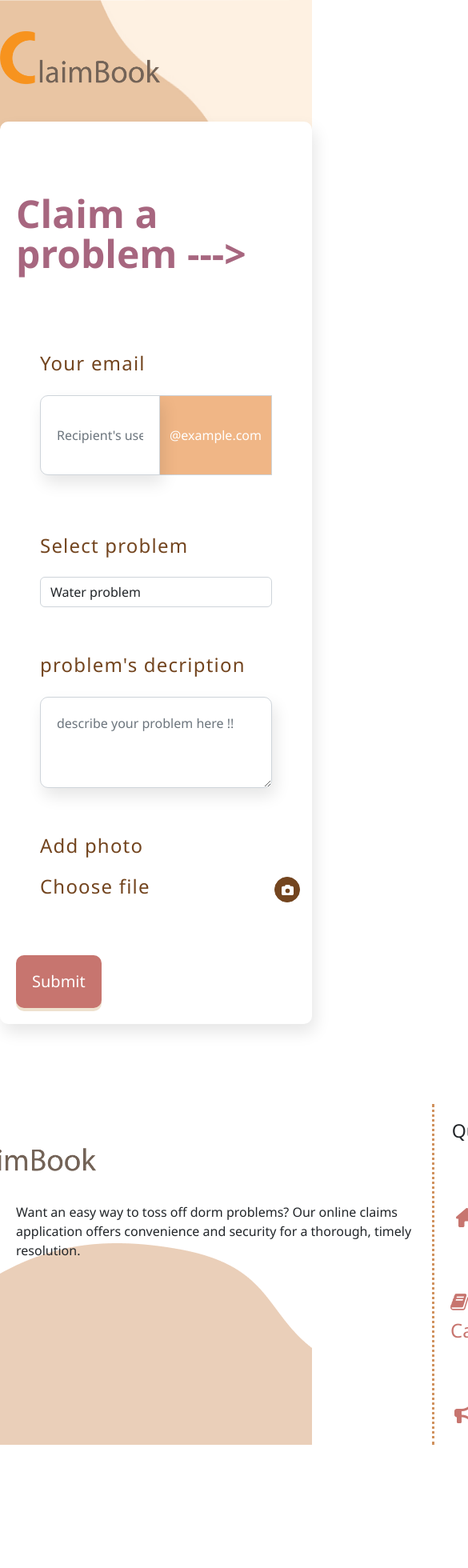
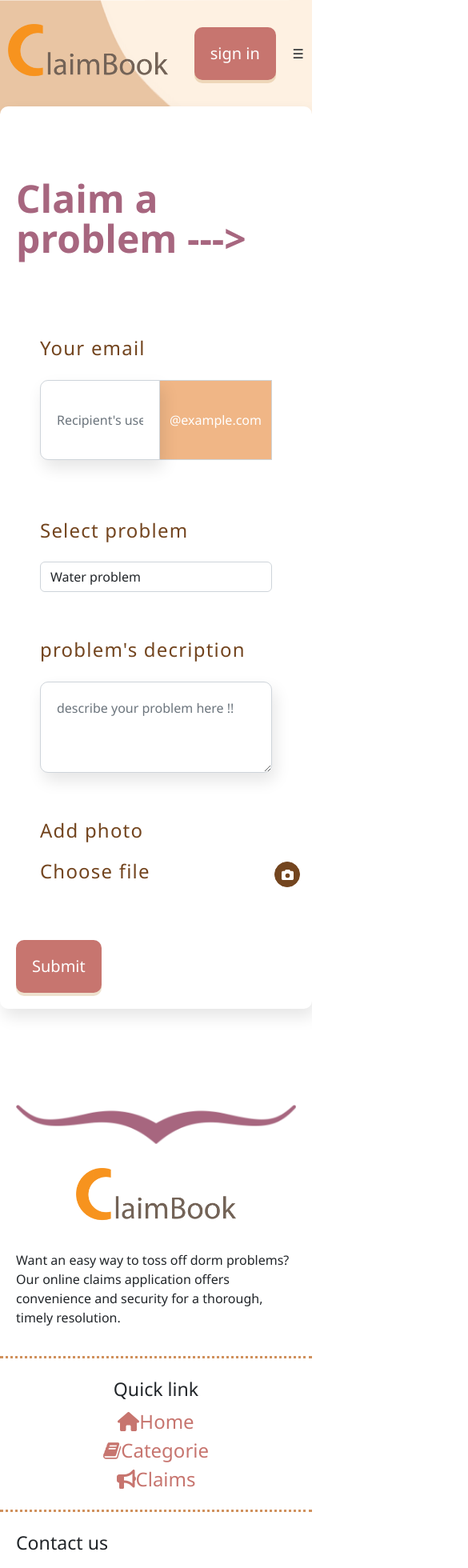
Before and after one commit to OssamaLouati/Claimbook-Project, an Angular app in the folder Angular_frontend/: page /addclaim in a window 390 px wide. Shown: the top 1960 px of the page at 80% size, 585 px wide, since content can reach past the window. Before the commit the page ends 1806 px from the top, so only its background shows below. Built offline with nearby package versions, Linux system fonts and the light colour scheme; a web font is replaced by a local one; what ng-image-slider would draw is missing.

Commit message:
responsable

```diff
--- a/Angular_frontend/src/app/component/footer/footer.component.css
+++ b/Angular_frontend/src/app/component/footer/footer.component.css
@@ -43,6 +43,7 @@
         }
     .div5 input , textarea{
         border:2px solid #D0915D;
+        background-color: transparent;
         border-top: 0px;
         border-left: 0px;
         border-right: 0px;
@@ -67,3 +68,32 @@
     margin-right: 500px;
     margin-bottom: 30px;
     }
+    .acolade
+    {
+        display: none;
+    }
+    @media only screen and (max-width: 600px) {
+        .parent {
+          display: flex;
+          flex-direction: column;
+          align-items: center;
+        }
+        .parent > div {
+            border-right: 0px;
+            border-bottom:3px dotted  #D0915D;
+            width: 100%;
+        }
+        .div1{
+            width: 300px;
+        }
+        img{
+            justify-self: center;
+            margin-right: 0;
+        }
+        .acolade{
+            display: block;
+            width: 100%;
+        }
+
+
+      }
--- a/Angular_frontend/src/app/component/footer/footer.component.html
+++ b/Angular_frontend/src/app/component/footer/footer.component.html
@@ -2,6 +2,7 @@
 
     <div class="parent">
         <div class="div1">
+            <img class="acolade" src="../../../assets/images/acolade.png" alt="">
           <img src="../../../assets/images/logo.png" alt="">
           <p>Want an easy way to toss off dorm problems? Our online claims application offers convenience and security for a  thorough, timely resolution.</p>
         </div>
--- a/Angular_frontend/src/app/component/header/header.component.css
+++ b/Angular_frontend/src/app/component/header/header.component.css
@@ -24,6 +24,9 @@
         padding-top: 20px;
         justify-content: center;
      }
+     .div1 .title{
+        display: none;
+     }
      .div1 img {
         width: 400px;
      }
@@ -38,7 +41,6 @@
     }
     .div3 img {
         width: 550px;
-        align-items: flex-end;
         position: absolute;
         left: 100px;
 
@@ -49,3 +51,31 @@
     .div4 {
         align-self: flex-end;
      }
+     @media only screen and (max-width: 600px) {
+        .parent {
+          background-color: #fff;
+          display: flex;
+          flex-direction: column-reverse;
+          align-items: center;
+          height: 1000px;
+        }
+
+        .div3 img{
+            width: 350px;
+            position: relative;
+            margin-right: 550px;
+        }
+        .div1{
+            padding-left: 10px;
+        }
+        .div1 img{
+            display: none;
+        }
+        .div1 .title{
+            display: inline;
+        }
+        .div4{
+            align-self:center;
+        }
+
+      }
--- a/Angular_frontend/src/app/component/header/header.component.html
+++ b/Angular_frontend/src/app/component/header/header.component.html
@@ -1,7 +1,8 @@
 
-<div class="parent">
+<div class="parent ">
     <div class="div1">
          <img src="../../../assets/images/text1.png" alt="">
+         <h2 class="titre">solve your dorms problem</h2>
         <p class="mot">Want an easy way to toss off dorm problems? Our online claims application offers convenience and security for a  thorough, timely resolution.</p>
         <div class="div4">        <button  routerLink="addclaim" class="btn1">New Claim <fa-icon [icon]="faArrowRight"></fa-icon> </button>
         </div>
--- a/Angular_frontend/src/app/component/navbar/navbar.component.css
+++ b/Angular_frontend/src/app/component/navbar/navbar.component.css
@@ -1,7 +1,7 @@
 .nav1{
     display: flex;
     align-items: center;
-    justify-items: left;
+    justify-items: center;
     justify-content: space-around;
     margin-top: 30px;
     margin-bottom: 30px;
@@ -12,9 +12,5 @@
 img{
     width: 200px;
     justify-self: flex-start;
-    margin-right: 500px;
+
 }
-
-.btn1{
-    margin-right: 100px;
-}
--- a/Angular_frontend/src/app/component/navbar/navbar.component.html
+++ b/Angular_frontend/src/app/component/navbar/navbar.component.html
@@ -1,8 +1,29 @@
-<div class="nav1">
-    <img src="../../../assets/images/logo.png" alt="fast solve">
-    <a routerLink="/" class="link"  ><fa-icon [icon]="faHome"></fa-icon>Home</a>
-    <a routerLink="/claims" class="link"  ><i class="fa fa-regular fa-book"></i>Categorie</a>
-    <a class="link" href="#" ><fa-icon [icon]="faBullhorn"></fa-icon>Claims</a>
+<div class="nav1 ">
+    <img class="mr-[12px] lg:mr-48"  src="../../../assets/images/logo.png" alt="fast solve">
+    <div class="hidden lg:flex ">
+
+        <a routerLink="/" class="link px-12"  ><fa-icon [icon]="faHome"></fa-icon>Home</a>
+        <a routerLink="/claims" class="link px-12"  ><i class="fa fa-regular fa-book"></i>Categorie</a>
+        <a class="link px-12" href="#" ><fa-icon [icon]="faBullhorn"></fa-icon>Claims</a>
+    </div>
     <button class="btn1">sign in</button>
+    <div class="md:block lg:hidden">
+
+        <button class="navbar-toggler " type="button" (click)="isMenuCollapsed = !isMenuCollapsed">&#9776;</button>
+        <div [ngbCollapse]="isMenuCollapsed" class="collapse navbar-collapse">
+            <ul class="navbar-nav">
+                <li class="nav-item active">
+                    <!-- Step 4: Close the menu when a link is clicked. -->
+                    <a routerLink="/" class="nav-link link" (click)="isMenuCollapsed = true" ><fa-icon [icon]="faHome"></fa-icon>Home</a>
+                </li>
+                <li class="nav-item">
+                    <a routerLink="/claims" class="nav-link link" (click)="isMenuCollapsed = true" ><i class="fa fa-regular fa-book"></i>Categorie</a>
+                </li>
+                <li class="nav-item">
+                    <a class="nav-link link" href="#" (click)="isMenuCollapsed = true" ><fa-icon [icon]="faBullhorn"></fa-icon>Claims</a>
+                </li>
+            </ul>
+        </div>
+    </div>
 
 </div>
--- a/Angular_frontend/src/app/component/navbar/navbar.component.ts
+++ b/Angular_frontend/src/app/component/navbar/navbar.component.ts
@@ -1,7 +1,7 @@
 import { Component } from '@angular/core';
 import { faHome } from '@fortawesome/free-solid-svg-icons';
 import { faBullhorn } from '@fortawesome/free-solid-svg-icons';
-
+import { NgbCollapseModule } from '@ng-bootstrap/ng-bootstrap';
 
 
 @Component({
@@ -11,5 +11,6 @@ import { faBullhorn } from '@fortawesome/free-solid-svg-icons';
 })
 export class NavbarComponent {
   faHome = faHome;
-  faBullhorn=faBullhorn
+  faBullhorn=faBullhorn;
+  isMenuCollapsed = true;
 }
--- a/Angular_frontend/src/app/component/service/service.component.css
+++ b/Angular_frontend/src/app/component/service/service.component.css
@@ -61,3 +61,21 @@
 
 
     }
+    @media only screen and (max-width: 600px) {
+        .parent {
+          background-color: #fff;
+          display: flex;
+          flex-direction: column;
+          align-items: center;
+        }
+        .parent > div {
+            border-bottom:3px dotted  #D0915D;
+            border-right:0px dotted  #D0915D;
+            margin-bottom: 40px;
+
+
+        }
+
+
+
+      }
--- a/Angular_frontend/src/app/component/testimonials/testimonials.component.css
+++ b/Angular_frontend/src/app/component/testimonials/testimonials.component.css
@@ -60,3 +60,18 @@
  :host ::ng-deep .carousel-control-next-icon{
   background-image: url('https://apufpel.com.br/assets/img/seta_ult.png');
  }
+ @media only screen and (max-width: 600px) {
+  .module-border-wrap {
+    width: 300px;
+  }
+  .parent > div {
+      border-bottom:3px dotted  #D0915D;
+      border-right:0px dotted  #D0915D;
+      margin-bottom: 40px;
+
+
+  }
+
+
+
+}
--- a/Angular_frontend/tailwind.config.js
+++ b/Angular_frontend/tailwind.config.js
@@ -1,6 +1,8 @@
 /** @type {import('tailwindcss').Config} */
 module.exports = {
-  content: [],
+  content: [
+    "./src/**/*.{html,js}"
+  ],
   theme: {
     extend: {},
   },
```
Also changed, not shown: Angular_frontend/src/assets/images/acolade.png (added).
